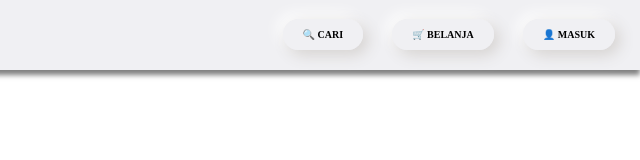
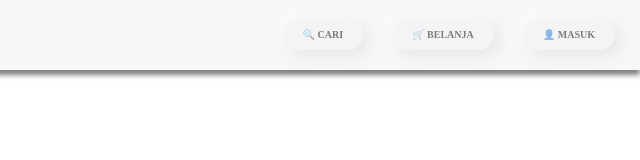
Before and after one commit to fajarhidayat18/c-fantasticfour, a plain HTML site: page index.html in a window 1280 px wide. Shown: the top 160 px of the page, 640-1280 px from the left. Drawn offline with Linux system fonts and the light colour scheme.

Commit message:
Update main.css

```diff
--- a/src/style/main.css
+++ b/src/style/main.css
@@ -5,8 +5,7 @@
 }
 
 nav {
-  background-color: #F0F0F3;
-  opacity: 0.7;
+  background-color: rgba(240, 240, 243,0.5);
   width: 100%;
   height: 70px;
   position: fixed;
@@ -49,6 +48,7 @@ nav:hover {
   box-shadow: rgb(213, 210, 208) 5px 5px 15px, rgb(255, 255, 255) -5px -5px 15px;
   font-weight: bold;
   font-size: 10px;
+  opacity: 0.5;
 }
 
 header {
@@ -58,8 +58,10 @@ header {
 .login span:hover {
  box-shadow: 5px 5px 9px #747474, -5px -5px 9px #ffffff;
   transition: all 0.5s;
+  opacity: 1;
 }
 
 .login span:active {
   box-shadow: inset 5px 5px 9px #cacaca, inset -5px -5px 9px #f6f6f6;
+  opacity: 1;
 }
```
